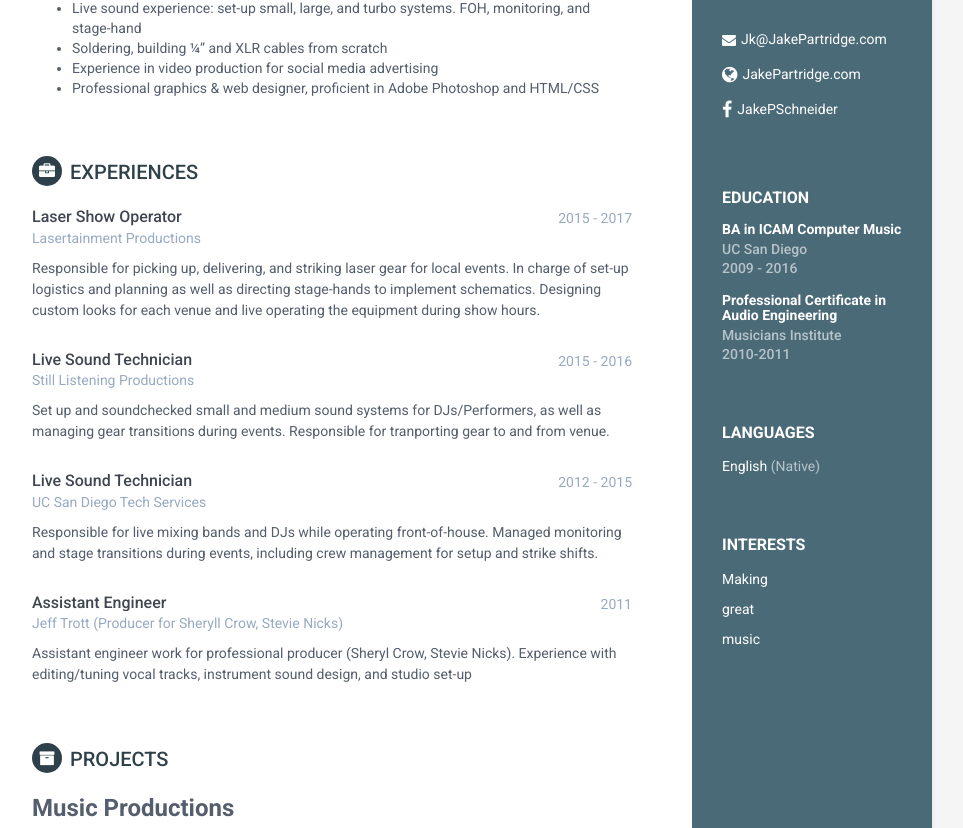
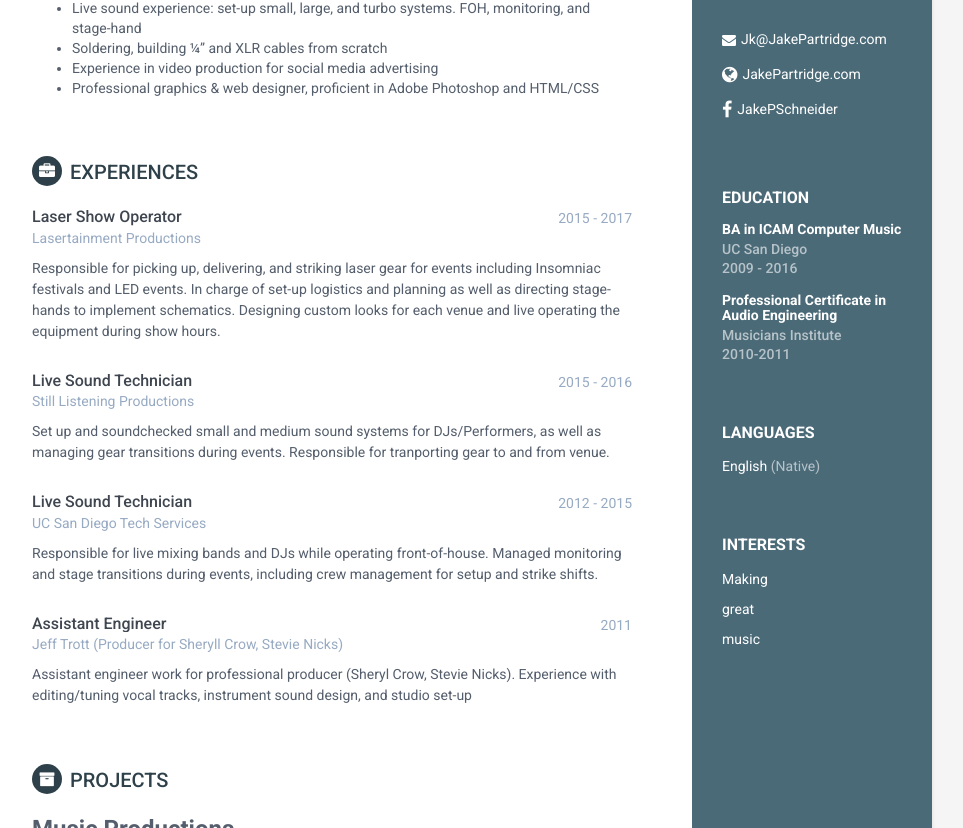
Before and after one commit to imjsjs/JakePartridge, a Jekyll site: the page built from index.html, in a window 1280 px wide and 900 px high, scrolled down 322 px, cut to the strip 0-828 px from the top of the window. Shown: the whole strip, without its empty margins (188-1151 px from the left). Built offline with Jekyll 4.4.1, drawn with Linux system fonts in a browser that asks for light colours.

Commit message:
more laser exp

```diff
--- a/_includes/experience.html
+++ b/_includes/experience.html
@@ -10,7 +10,7 @@
                         <div class="company">Lasertainment Productions</div>
                     </div><!--//meta-->
                     <div class="details">
-                        <p>Responsible for picking up, delivering, and striking laser gear for local events.  In charge of set-up logistics and planning as well as directing stage-hands to implement schematics.  Designing custom looks for each venue and live operating the equipment during show hours.</p>
+                        <p>Responsible for picking up, delivering, and striking laser gear for events including Insomniac festivals and LED events.  In charge of set-up logistics and planning as well as directing stage-hands to implement schematics.  Designing custom looks for each venue and live operating the equipment during show hours.</p>
                     </div><!--//details-->
                 </div><!--//item-->
 
```
